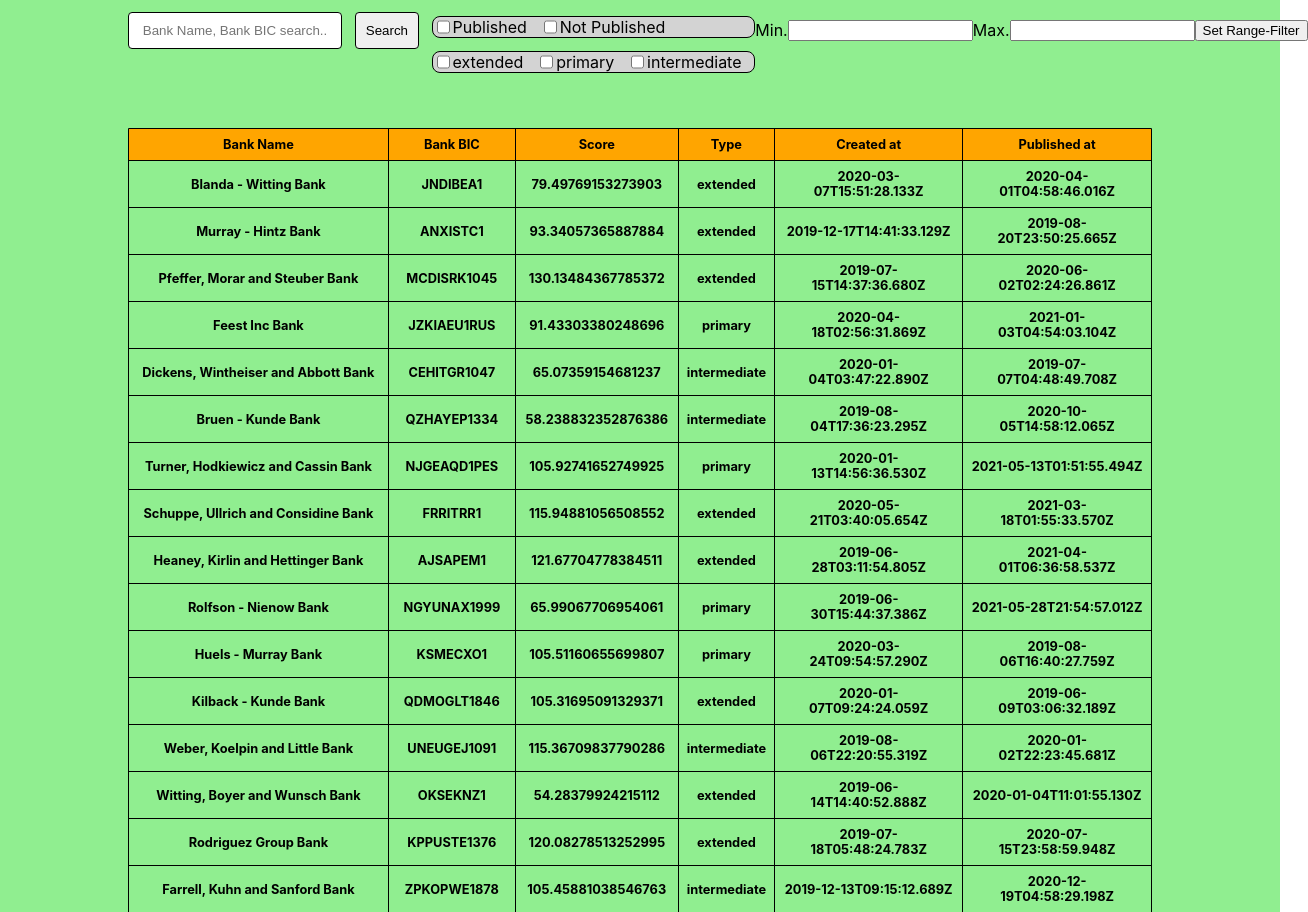
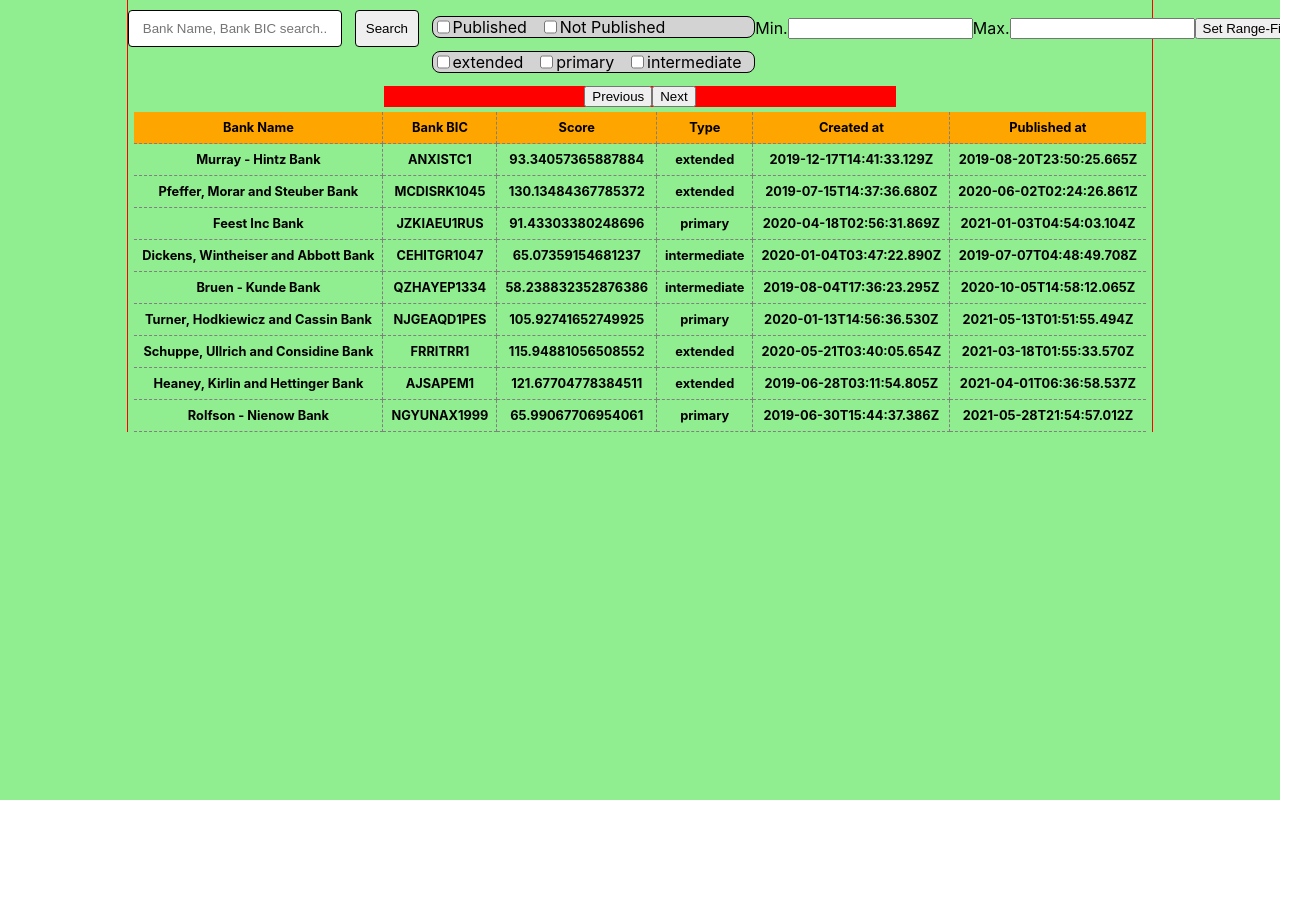
Before and after one commit to Balazs-D/Reports-Page, a React (Create React App) app: page / in a window 1280 px wide. Shown: the whole page, 1308 px wide, since content can reach past the window. After the commit the page ends 800 px from the top, so only its background shows below. Built offline with nearby package versions, Linux system fonts and the light colour scheme.

Commit message:
pagination next/prev works

```diff
--- a/src/App.js
+++ b/src/App.js
@@ -22,10 +22,12 @@ const App = () => {
   return (
     <MainCont>
       <Container>
-        <Control />
-        <Cont>
-          <Table />
-        </Cont>
+        <CenterCont>
+          <Control />
+          <Cont>
+            <Table />
+          </Cont>
+        </CenterCont>
       </Container>
     </MainCont>
   );
@@ -33,20 +35,26 @@ const App = () => {
 
 const MainCont = styled.div`
   width: 100%;
+  height: 100vh;
   display: flex;
   flex-direction: column;
-  justify-content: center;
+  justify-content: flex-start;
   align-items: center;
   background: lightgreen;
+  overflow: scroll;
 `;
 
 const Cont = styled.div`
   width: 100%;
-  height: 100vh;
   /* background: lightgreen; */
   display: flex;
   justify-content: center;
-  overflow: scroll;
+`;
+
+const CenterCont = styled.div`
+  width: 80vw;
+  border-left: 1px solid red;
+  border-right: 1px solid red;
 `;
 
 export default App;
--- a/src/Components/Control.js
+++ b/src/Components/Control.js
@@ -1,21 +1,21 @@
-import React, { useState, useEffect, useContext } from "react";
+import React, { useContext } from "react";
 import styled from "styled-components";
-import axios from "axios";
-import { Context } from "../Context/Context";
 
 // Components
 import InputText from "./Input";
 import Filter from "./Filter";
 import ScoreRange from "./ScoreRange";
+import Pagination from "./Pagination";
 
 const Control = () => {
-  const context = useContext(Context);
-
   return (
     <ControlCont>
-      <InputText />
-      <Filter />
-      <ScoreRange />
+      <span>
+        <InputText />
+        <Filter />
+        <ScoreRange />
+      </span>
+      <Pagination />
     </ControlCont>
   );
 };
@@ -24,8 +24,16 @@ const ControlCont = styled.div`
   width: 80vw;
   height: 10vh;
   display: flex;
+  flex-direction: column;
   padding: 2vh 0;
   justify-content: space-between;
+  align-items: center;
+
+  span {
+    display: flex;
+    width: 100%;
+    flex-direction: row;
+  }
 `;
 
 export default Control;
--- a/src/Components/Filter.js
+++ b/src/Components/Filter.js
@@ -53,7 +53,7 @@ const Filter = (props) => {
     }
     const currentArr = context.data.filter((f) => today < f.body.createdAt);
 
-    console.log(context.data.filter((f) => f.createdAt));
+    console.log(context.data.filter((f) => f.createdAt.substring(0, 10)));
 
     context.setCurrentData(currentArr);
   };
--- /dev/null
+++ b/src/Components/Pagination.js
@@ -0,0 +1,36 @@
+import React, { useState, useEffect, useContext, Fragment } from "react";
+import styled from "styled-components";
+import { Context } from "../Context/Context";
+
+const Pagination = () => {
+  const context = useContext(Context);
+
+  const Next = () => {
+    context.setPagValue(context.pagValue + 1);
+  };
+  const Prev = () => {
+    if (context.setPagValue >= 10) {
+      context.setPagValue(context.pagValue - 1);
+    }
+  };
+
+  return (
+    <PagCont>
+      <input type="button" value="Previous" onClick={Prev}></input>
+      <input type="button" value="Next" onClick={Next}></input>
+    </PagCont>
+  );
+};
+
+const PagCont = styled.div`
+  display: flex;
+  justify-content: flex-start;
+  align-items: center;
+  text-align: center;
+  justify-content: center;
+  height: 100%;
+  width: 50%;
+  background: red;
+`;
+
+export default Pagination;
--- a/src/Components/Table.js
+++ b/src/Components/Table.js
@@ -29,6 +29,7 @@ const Table = () => {
           </tr>
           {context.currentData &&
             context.currentData.map((item, i) => {
+              if (i > context.pagValue - 10 && i < context.pagValue) {
                 return (
                   <tr key={i}>
                     <th>{item.body.bankName}</th>
@@ -39,6 +40,7 @@ const Table = () => {
                     <th>{item.publishedAt}</th>
                   </tr>
                 );
+              }
             })}
         </tbody>
       </table>
@@ -48,13 +50,14 @@ const Table = () => {
 
 const Styles = styled.div`
   @media (min-width: 0px) {
-    padding: 1rem;
+    padding: 0rem;
     font-size: 2vw;
+
     table {
       border-spacing: 0;
-      border: 1px solid black;
+      /* border: 1px solid black; */
       color: black;
-      width: 80vw;
+      width: 100%;
       .titleRow {
         background: orange;
       }
@@ -70,8 +73,8 @@ const Styles = styled.div`
       td {
         margin: 0;
         padding: 0.5rem;
-        border-bottom: 1px solid black;
-        border-right: 1px solid black;
+        border-bottom: 1px dashed grey;
+        border-right: 1px dashed grey;
 
         :last-child {
           border-right: 0;
--- a/src/Context/Container.js
+++ b/src/Context/Container.js
@@ -6,6 +6,7 @@ const Container = (props) => {
   const [currentData, setCurrentData] = useState([]);
   const [currentFilterSelection, setCurrentFilterSelection] = useState([]);
   const [currentPublishArray, setCurrentPublishArray] = useState([""]);
+  const [pagValue, setPagValue] = useState(10);
   return (
     <Context.Provider
       value={{
@@ -17,6 +18,8 @@ const Container = (props) => {
         setCurrentFilterSelection,
         currentPublishArray,
         setCurrentPublishArray,
+        pagValue,
+        setPagValue,
       }}
     >
       <Fragment>{props.children}</Fragment>
```
Lines whose indentation alone changed are shown as unchanged.
